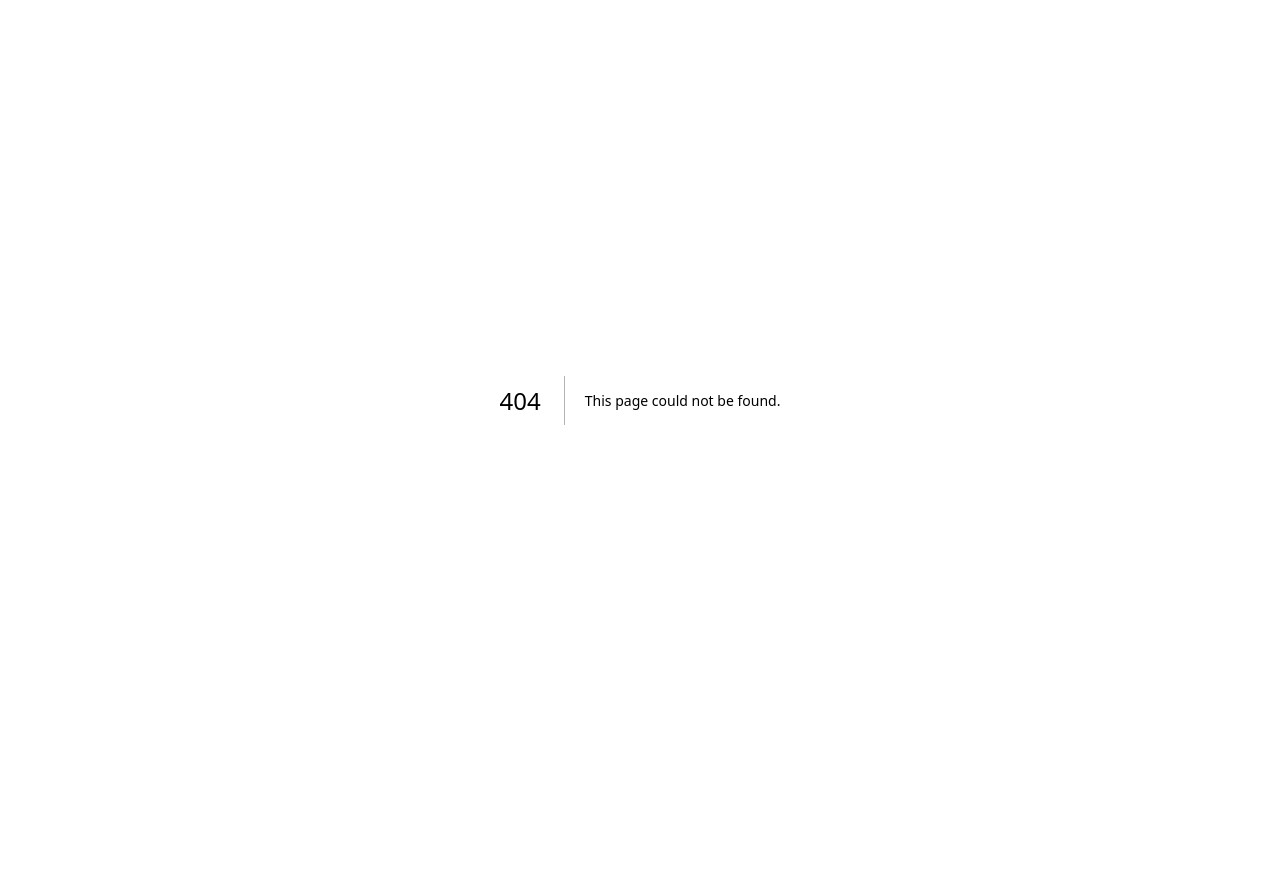
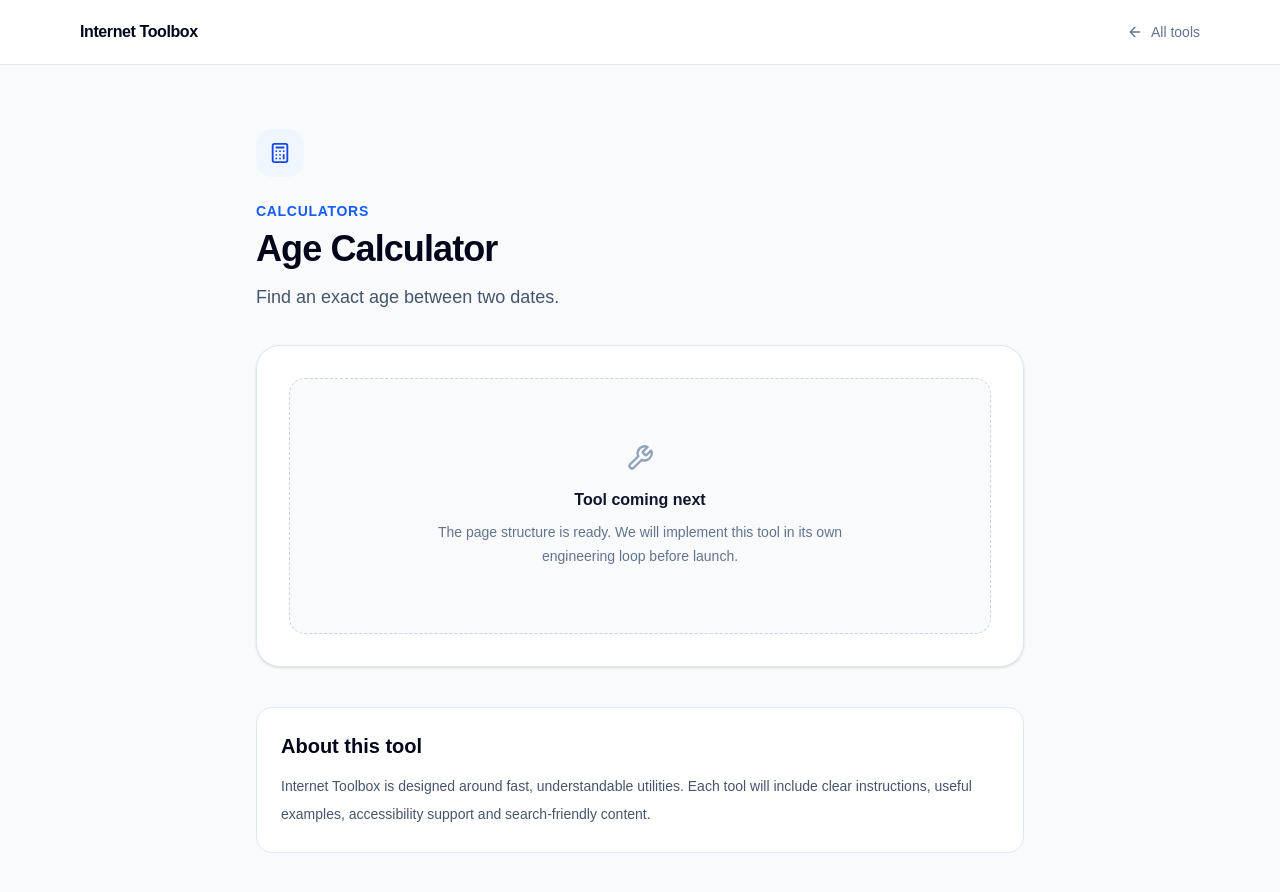
Before and after one commit to factoalbum/internet-toolbox, a Next.js app: page /tools/age-calculator in a window 1280 px wide. Before the commit this address had no page. Shown: the top 892 px of the page. Before the commit the page ends 800 px from the top, so only its background shows below. Built offline with nearby package versions, Linux system fonts and the light colour scheme.

Commit message:
feat: add scalable tool page architecture

```diff
--- /dev/null
+++ b/app/tools/[slug]/page.tsx
@@ -0,0 +1,54 @@
+import { notFound } from "next/navigation";
+import { ArrowLeft, Wrench } from "lucide-react";
+import { tools } from "@/lib/tools";
+
+export function generateStaticParams() {
+  return tools.map((tool) => ({ slug: tool.slug }));
+}
+
+export function generateMetadata({ params }: { params: Promise<{ slug: string }> }) {
+  return params.then(({ slug }) => {
+    const tool = tools.find((item) => item.slug === slug);
+    if (!tool) return {};
+    return { title: tool.name, description: `${tool.description} Free, fast and easy to use.` };
+  });
+}
+
+export default async function ToolPage({ params }: { params: Promise<{ slug: string }> }) {
+  const { slug } = await params;
+  const tool = tools.find((item) => item.slug === slug);
+  if (!tool) notFound();
+  const Icon = tool.icon;
+
+  return (
+    <main className="min-h-screen bg-slate-50">
+      <header className="border-b border-slate-200 bg-white">
+        <div className="container flex h-16 items-center justify-between">
+          <a href="/" className="font-semibold tracking-tight text-slate-950">Internet Toolbox</a>
+          <a href="/" className="flex items-center gap-2 text-sm text-slate-500 hover:text-slate-950"><ArrowLeft size={16} /> All tools</a>
+        </div>
+      </header>
+      <section className="container py-12 md:py-16">
+        <div className="mx-auto max-w-3xl">
+          <div className="flex size-12 items-center justify-center rounded-2xl bg-blue-50 text-blue-700"><Icon size={22} /></div>
+          <p className="mt-6 text-sm font-semibold uppercase tracking-wider text-blue-600">{tool.category}</p>
+          <h1 className="mt-2 text-4xl font-bold tracking-tight text-slate-950">{tool.name}</h1>
+          <p className="mt-3 text-lg leading-8 text-slate-600">{tool.description}</p>
+
+          <div className="mt-8 rounded-3xl border border-slate-200 bg-white p-6 shadow-sm md:p-8">
+            <div className="flex min-h-64 flex-col items-center justify-center rounded-2xl border border-dashed border-slate-300 bg-slate-50 text-center">
+              <Wrench className="text-slate-400" size={28} />
+              <h2 className="mt-4 font-semibold text-slate-900">Tool coming next</h2>
+              <p className="mt-2 max-w-md text-sm leading-6 text-slate-500">The page structure is ready. We will implement this tool in its own engineering loop before launch.</p>
+            </div>
+          </div>
+
+          <div className="mt-10 rounded-2xl border border-slate-200 bg-white p-6">
+            <h2 className="text-xl font-semibold text-slate-950">About this tool</h2>
+            <p className="mt-3 text-sm leading-7 text-slate-600">Internet Toolbox is designed around fast, understandable utilities. Each tool will include clear instructions, useful examples, accessibility support and search-friendly content.</p>
+          </div>
+        </div>
+      </section>
+    </main>
+  );
+}
```
